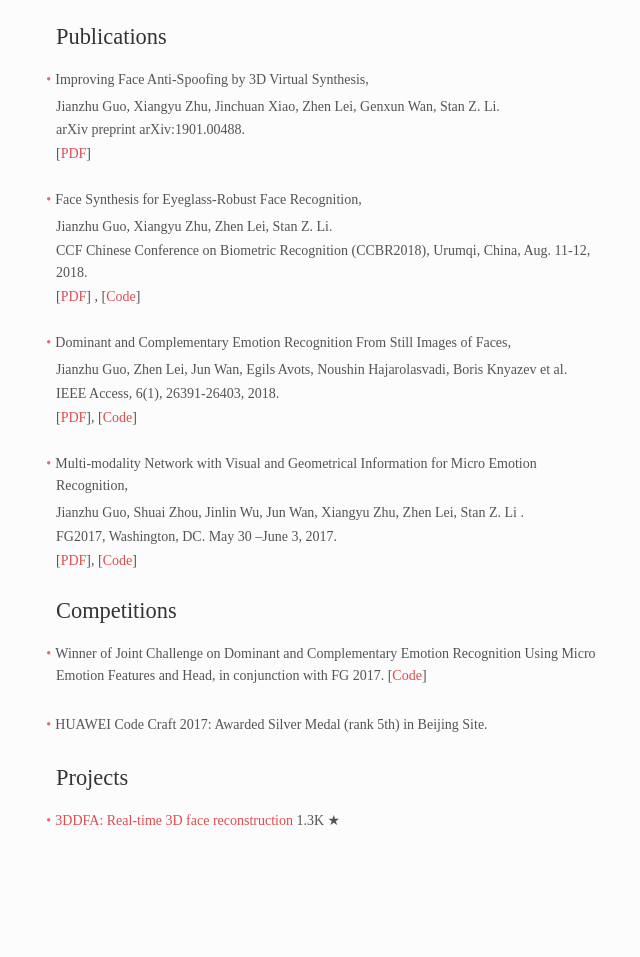
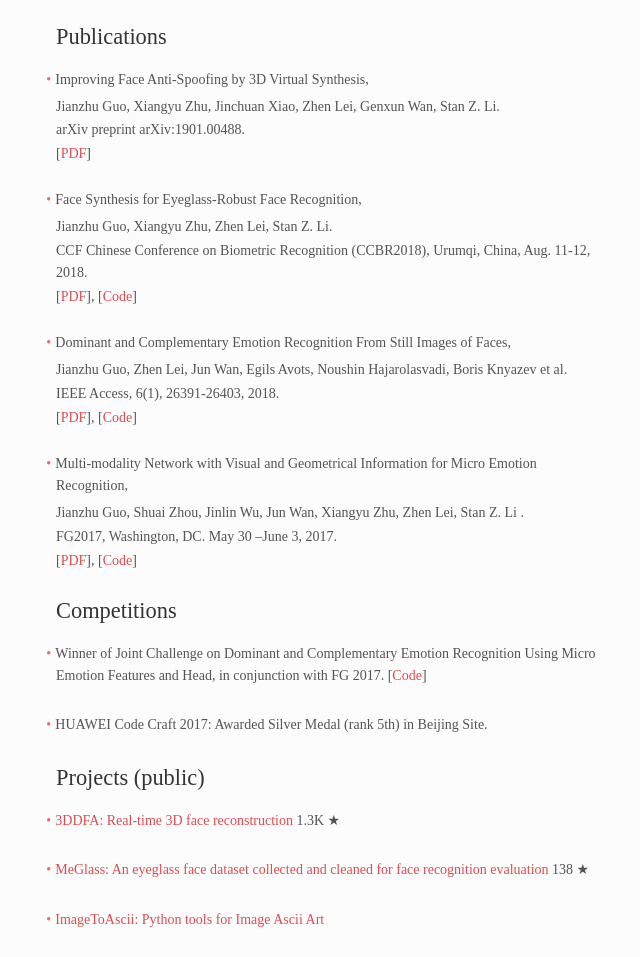
Before and after one commit to SpencerHoGD/cleardusk.github.io, a Jekyll site: the page publications.html, which Jekyll copies as it is, in a window 1280 px wide. Shown: the whole page, without its empty margins (306-946 px from the left). Built offline with Jekyll 4.4.1, drawn with Linux system fonts in a browser that asks for light colours; before the commit the page ends 900 px from its top, so only the background shows below that.

Commit message:
Update publication

```diff
--- a/publications.html
+++ b/publications.html
@@ -5,7 +5,7 @@
         <meta charset="utf-8" />
         <meta name="viewport" content="width=device-width, initial-scale=1">
         <meta name="created" content="2019-01-05T00:47:12+0800"/>
-        <meta name="modified" content="2019-01-05T01:34:48+0800"/>
+        <meta name="modified" content="2019-01-05T01:50:18+0800"/>
         <meta name="tags" content=""/>
         <meta name="last device" content="Jianzhu’s MacBook Pro"/>
     </head>
@@ -16,13 +16,13 @@
 </li></ul>
 <p><b>Jianzhu Guo</b>, Xiangyu Zhu, Jinchuan Xiao, Zhen Lei, Genxun Wan, Stan Z. Li.</p>
 <p>arXiv preprint arXiv:1901.00488.</p>
-<p>[<a href="/assets/files/antispoof_arxiv_gjz.pdf">PDF</a>] </p>
+<p>[<a href="/assets/files/antispoof_arxiv_gjz.pdf">PDF</a>]</p>
 <br>
 <ul><li>Face Synthesis for Eyeglass-Robust Face Recognition,
 </li></ul>
 <p><b>Jianzhu Guo</b>, Xiangyu Zhu, Zhen Lei, Stan Z. Li.</p>
 <p>CCF Chinese Conference on Biometric Recognition (CCBR2018), Urumqi, China, Aug. 11-12, 2018.</p>
-<p>[<a href="/assets/files/facesyn_ccbr_gjz.pdf">PDF</a>] , [<a href="https://github.com/cleardusk/MeGlass">Code</a>]</p>
+<p>[<a href="/assets/files/facesyn_ccbr_gjz.pdf">PDF</a>], [<a href="https://github.com/cleardusk/MeGlass">Code</a>]</p>
 <br>
 <ul><li>Dominant and Complementary Emotion Recognition From Still Images of Faces,
 </li></ul>
@@ -43,8 +43,14 @@
 <ul><li>HUAWEI Code Craft 2017: Awarded Silver Medal (rank 5th) in Beijing Site.
 </li></ul>
 <br>
-<h1>Projects</h1>
-<ul><li><a href="https://github.com/cleardusk/3DDFA">3DDFA: Real-time 3D face reconstruction</a> 1.3K ★</li></ul>
+<h1>Projects (public)</h1>
+<ul><li><a href="https://github.com/cleardusk/3DDFA">3DDFA: Real-time 3D face reconstruction</a> <b>1.3K ★</b>
+</li></ul>
+<br>
+<ul><li><a href="https://github.com/cleardusk/MeGlass">MeGlass: An eyeglass face dataset collected and cleaned for face recognition evaluation</a> <b>138 ★</b>
+</li></ul>
+<br>
+<ul><li><a href="https://github.com/cleardusk/ImageToAscii">ImageToAscii: Python tools for Image Ascii Art</a></li></ul>
 
         </div>
         <script type="text/javascript">
```
